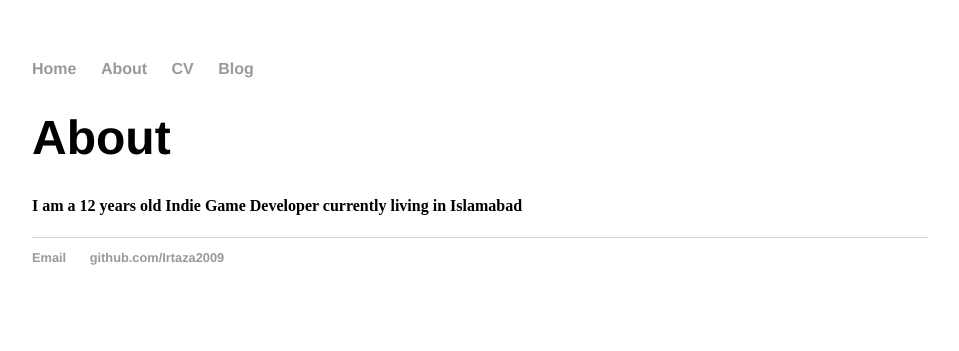
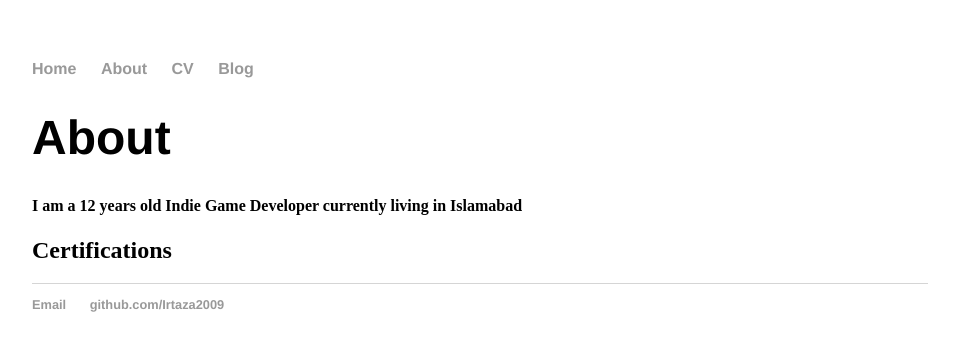
Before and after one commit to mujjazi/irtaza2009.github.io, a Jekyll site: the page built from about/index.html, in a window 1280 px wide. Shown: the top 351 px of the page, without its empty margins (160-1119 px from the left). Built offline with Jekyll 4.4.1, drawn with Linux system fonts in a browser that asks for light colours; comment, search, counter and statistics services are not loaded.

Commit message:
Added Certifications

```diff
--- a/about/index.html
+++ b/about/index.html
@@ -4,3 +4,4 @@ title: About
 ---
 	<h1>{{ page.title }}</h1>
         <h4>I am a 12 years old Indie Game Developer currently living in Islamabad</h4>
+        <h2>Certifications</h2>
```
